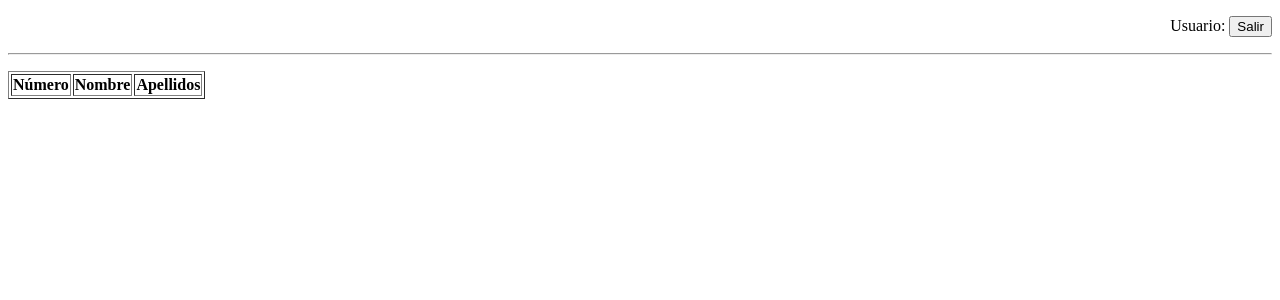
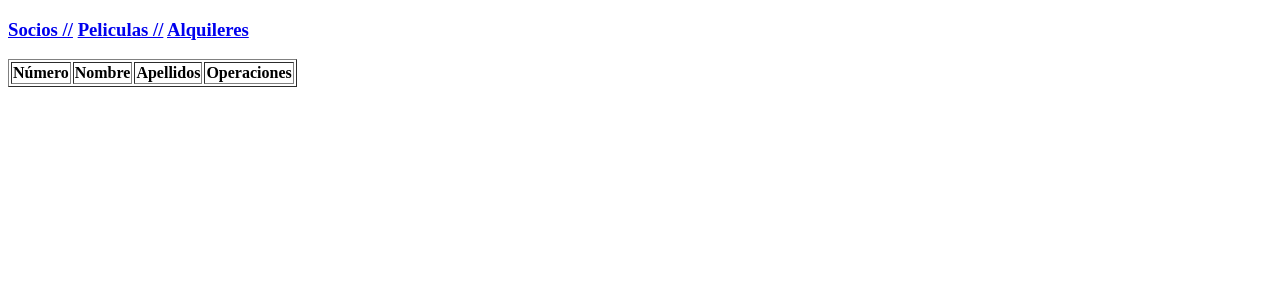
Before and after one commit to ricpelo/videoclub, a CodeIgniter app: the page made by application/views/socios_index.php in a window 1280 px wide. Shown: the top 300 px of the page. Run offline with CodeIgniter, Linux system fonts and the light colour scheme; data that the repository does not hold is empty.

Commit message:
videoclub

```diff
--- a/application/helpers/cabecera_helper.php
+++ b/application/helpers/cabecera_helper.php
@@ -10,6 +10,6 @@ if ( ! function_exists('cabecera'))
 {
 	function cabecera()
 	{
-		return "<h1>". anchor('socios/index/', 'Socios //') . " " . anchor('peliculas/index/', 'Peliculas //') . " " . anchor('alquileres/index/', 'Alquileres') . "</h>";
+		return "<h3>". anchor('socios/index/', 'Socios //') . " " . anchor('peliculas/index/', 'Peliculas //') . " " . anchor('alquileres/index/', 'Alquileres') . "</h3>";
 	}
 }
--- a/application/views/socios_index.php
+++ b/application/views/socios_index.php
@@ -5,16 +5,13 @@
     <title>Listado de socios del videoclb</title>
   </head>
   <body>
+	<?= cabecera() ?>
       <p>
-      <?= form_open('usuarios/logout') ?>
-        <p align="right">Usuario: <?= $usuario ?>
-        <?= form_submit('salir', 'Salir') ?>
-        </p>
-      <?= form_close() ?><hr/>
+
     <p><?= $exito ?></p>
     <p><table border="1">
       <thead>
-        <th>Número</th><th>Nombre</th><th>Apellidos</th>
+        <th>Número</th><th>Nombre</th><th>Apellidos</th><th colspan="2">Operaciones</th>
       </thead>
       <tbody>
         <?php foreach ($filas as $fila): ?>
@@ -25,6 +22,7 @@
                            $fila['nombre']) ?></td>
             <td><?= anchor('socios/editar/' . $fila['numero'],
                            $fila['apellidos']) ?></td>
+	  <td><?= anchor('socios/borrar/' . $fila['numero'], 'Borrar') ?></td>
           </tr>
         <?php endforeach; ?>
       </tbody>
```
Also changed, not shown: application/views/socios_borrar.php (added, +17 -0 lines).
